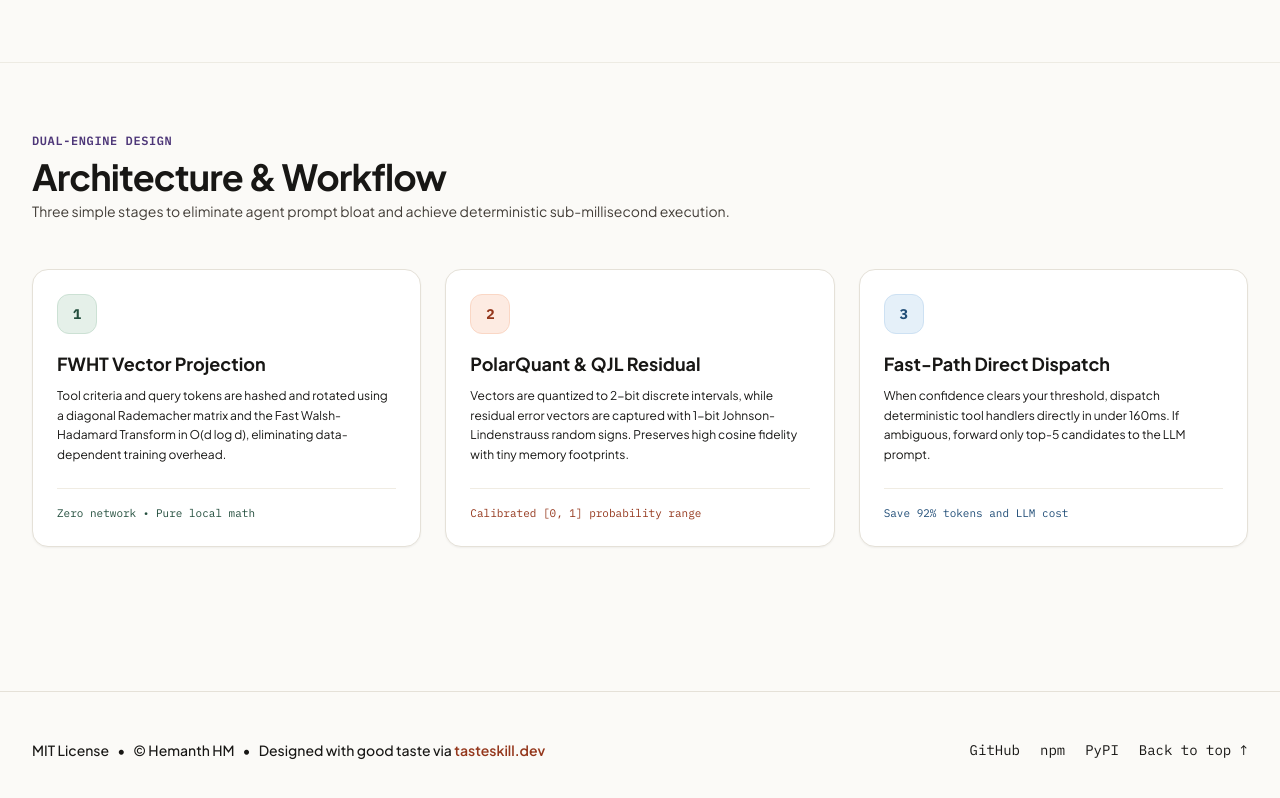
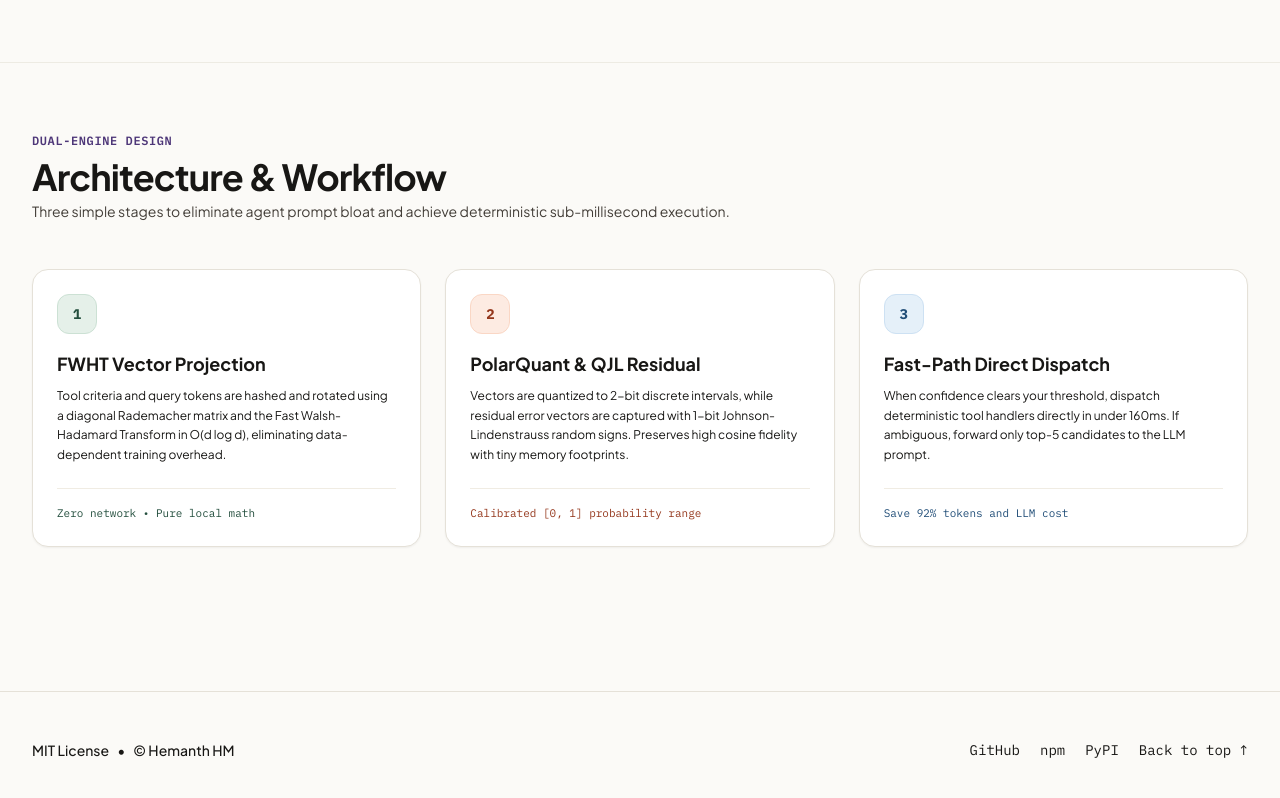
Before and after one commit to hemanth/tool-prune, a plain HTML site: page docs/index.html in a window 1280 px wide. Shown: the part 3248-4046 px from the top of the page. Drawn offline with nearby package versions, Linux system fonts and the light colour scheme; a web font is replaced by a local one.

Commit message:
chore: remove tasteskill attribution from footer

```diff
--- a/docs/index.html
+++ b/docs/index.html
@@ -868,15 +868,13 @@
     </div>
   </div>
 
-  <!-- Footer adhering strictly to Taste Skill -->
+  <!-- Footer -->
   <footer class="mt-20 border-t border-ink-200 py-12 px-4 sm:px-6 lg:px-8 max-w-7xl mx-auto">
     <div class="flex flex-col sm:flex-row items-center justify-between gap-6">
       <div class="flex items-center gap-2 text-sm text-ink-600 font-medium">
         <span>MIT License</span>
         <span>•</span>
         <span>© <a href="https://h3manth.com" class="text-ink-900 hover:underline">Hemanth HM</a></span>
-        <span>•</span>
-        <span>Designed with good taste via <a href="https://www.tasteskill.dev/" target="_blank" rel="noreferrer" class="text-peach-800 font-semibold hover:underline">tasteskill.dev</a></span>
       </div>
 
       <div class="flex items-center gap-5 text-sm font-mono text-ink-600">
```
